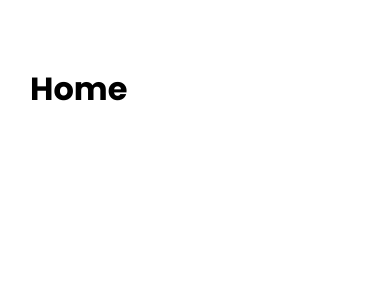
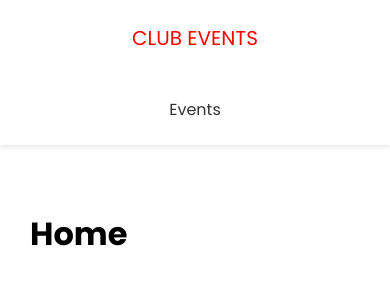
Before and after one commit to kryptondv/nextjs-events-app, a Next.js app: page / in a window 390 px wide. Shown: the top 300 px of the page. Built offline with nearby package versions, Linux system fonts and the light colour scheme.

Commit message:
added header

```diff
--- /dev/null
+++ b/components/header/header.js
@@ -0,0 +1,27 @@
+import Link from 'next/link';
+import styles from './header.module.scss';
+
+export default function Header() {
+  return (
+    <header className={styles.header}>
+
+      {/* title */}
+      <div className={styles.logo}>
+        <Link href="/">
+          <a>Club Events</a>
+        </Link>
+      </div>
+
+      {/* navigation */}
+      <nav>
+        <ul>
+          <li>
+            <Link href="/events">
+              <a>Events</a>
+            </Link>
+          </li>
+        </ul>
+      </nav>
+    </header>
+  );
+}
--- /dev/null
+++ b/components/header/header.module.scss
@@ -0,0 +1,56 @@
+.header {
+  display: flex;
+  justify-content: space-between;
+  align-items: center;
+  background: #fff;
+  color: #333;
+  height: 60px;
+  padding: 0 30px;
+  box-shadow: 0 2px 5px rgba(0, 0, 0, 0.1);
+}
+
+.header a {
+  color: #333;
+  margin-right: 20px;
+}
+
+.header a:hover {
+  color: #000;
+}
+.header ul {
+  display: flex;
+  align-items: center;
+  justify-content: center;
+  list-style: none;
+}
+
+.logo {
+  color: red;
+  font-size: 20px;
+  text-transform: uppercase;
+}
+
+.logo a {
+  color: red;
+}
+
+@media (max-width: 768px) {
+  .header {
+    flex-direction: column;
+    height: auto;
+  }
+
+  .header ul {
+    margin: 20px 0;
+    flex-direction: column;
+    text-align: center;
+  }
+
+  .header a {
+    margin-right: 0;
+  }
+
+  .logo {
+    margin: 20px 0;
+  }
+}
--- a/components/index.js
+++ b/components/index.js
@@ -1,3 +1,4 @@
 import Layout from './layout/layout';
+import Header from './header/header';
 
-export { Layout };
+export { Layout, Header };
--- a/components/layout/layout.js
+++ b/components/layout/layout.js
@@ -1,4 +1,5 @@
 import Head from 'next/head';
+import { Header } from '/components';
 import styles from './layout.module.scss';
 
 export default function Layout({ title, keywords, description, children }) {
@@ -9,6 +10,7 @@
         <meta name="description" content={description} />
         <meta name="keywords" content={keywords} />
       </Head>
+      <Header />
       <div className={styles.container}>{children}</div>
     </div>
   );
```
